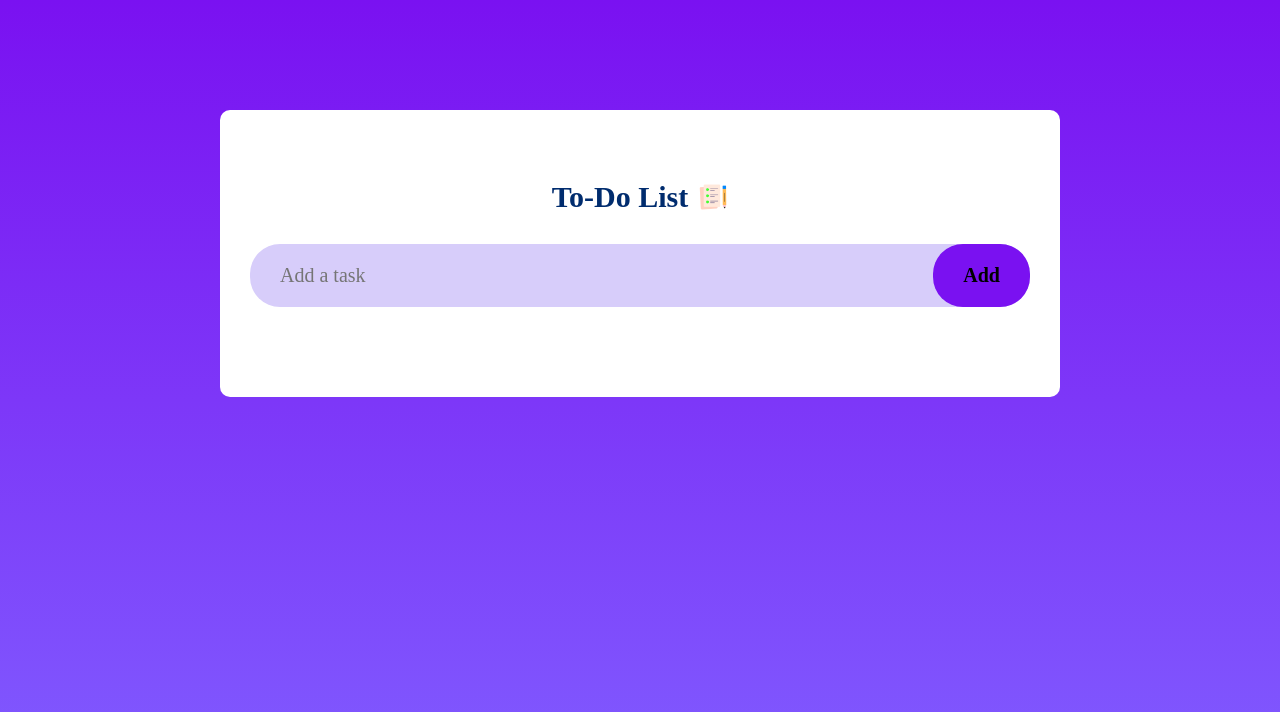
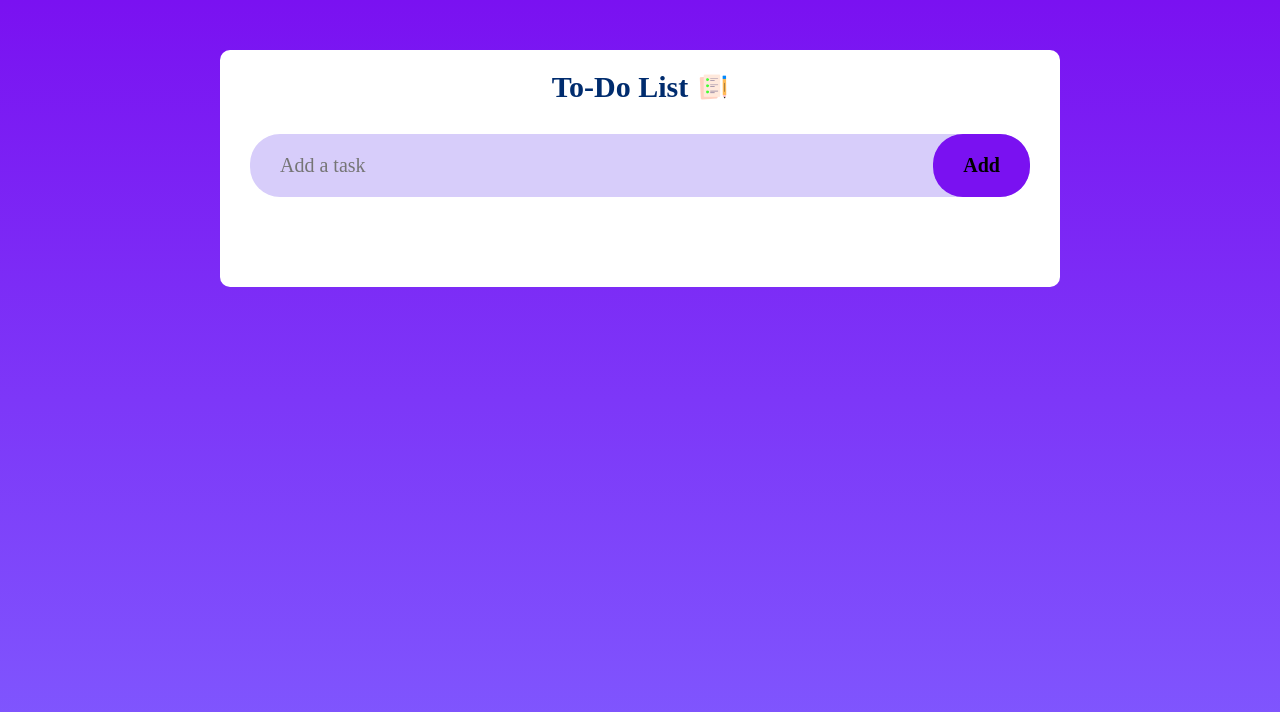
Before and after one commit to Sri170303/To-Do-List-App, a plain HTML site: page index.html in a window 1280 px wide. Drawn offline with Linux system fonts and the light colour scheme.

Commit message:
more tasks could be displayed without scroll

```diff
--- a/style.css
+++ b/style.css
@@ -16,8 +16,8 @@
     width: 100%;
     max-width: 840px;
     background: #fff;
-    margin: 100px auto 10px;
-    padding: 70px 30px 70px;
+    margin: 40px auto 10px;
+    padding: 20px 30px 70px;
     border-radius: 10px;
 }
 
```
